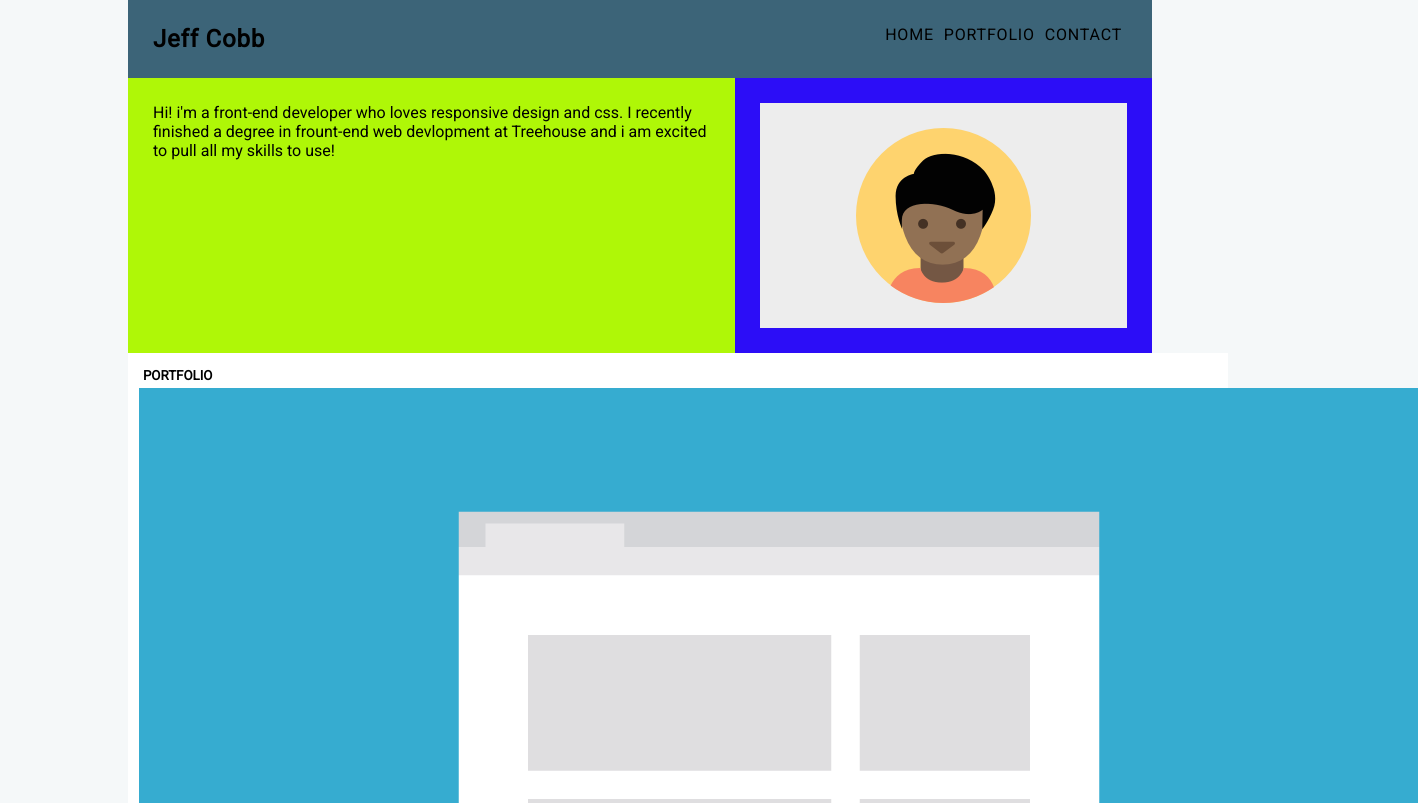
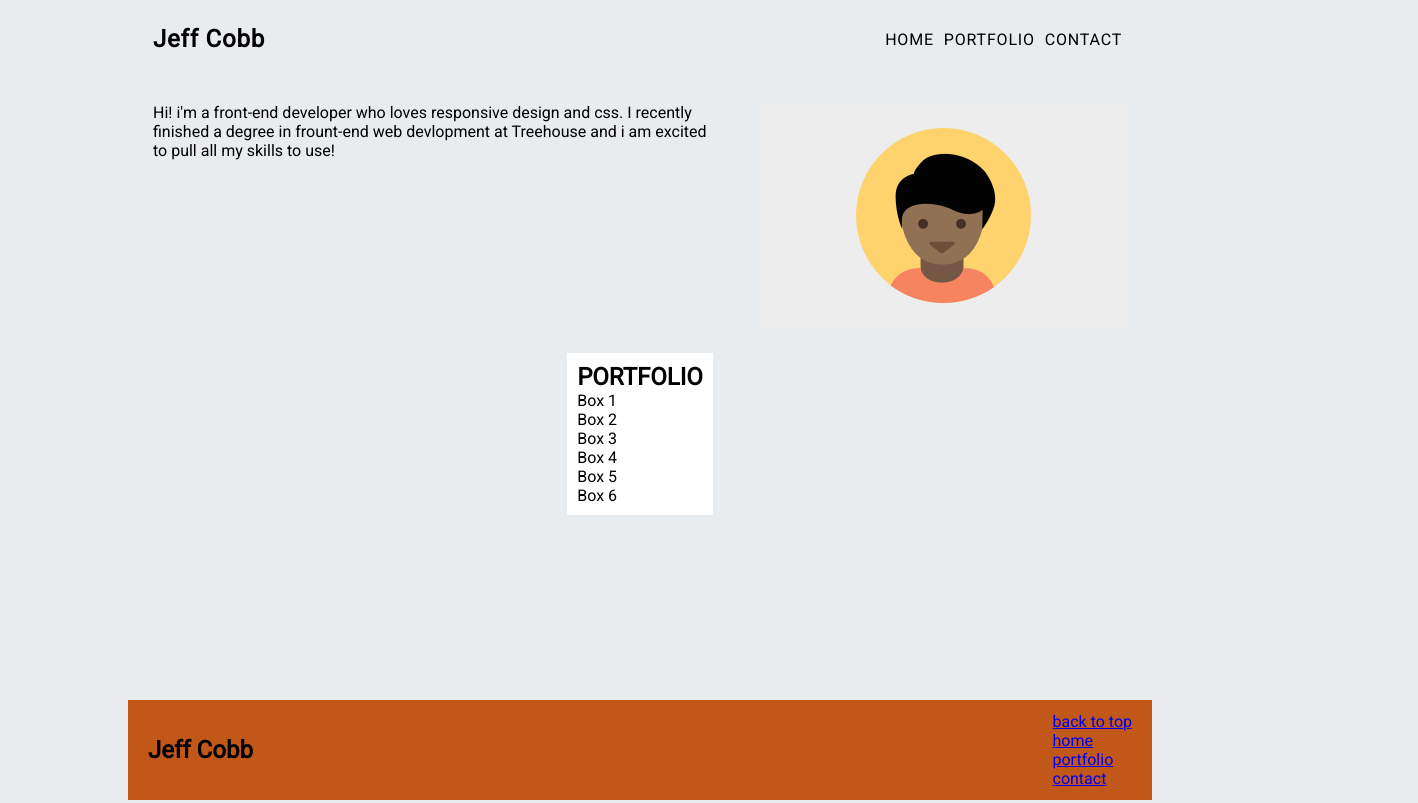
Before and after one commit to CoachemUp/Responsive-layout-site, a plain HTML site: page index.html in a window 1280 px wide. Shown: the top 803 px of the page, 1418 px wide, since content can reach past the window. Drawn offline with Linux system fonts and the light colour scheme.

Commit message:
friday afternoon

```diff
--- a/css/styles.css
+++ b/css/styles.css
@@ -16,13 +16,13 @@ body {
   min-height: 100vh;
   font-family: 'Roboto', sans-serif;
   color: black;
-  background-color: #f5f8f9;
+  background-color: #e8ecef;
 }
 
 .navbar {
   display: flex;
   justify-content: space-between;
-  background-color: #3C6478;
+
 }
 
 .top-nav {
@@ -59,13 +59,13 @@ nav {
 .me {
   display: flex;
   justify-content: space-between;
-  background-color: #2c0df7;
+
 }
 
 .intro {
   display: flex;
   justify-content: space-between;
-  background-color: #aff707;
+
   padding: 25px;
 }
 
@@ -89,6 +89,11 @@ nav {
     background-color: white;
 }
 
+#portfolio {
+  text-transform: uppercase;
+  text-align: center;
+}
+
 
 
 footer {
@@ -98,12 +103,29 @@ footer {
   margin-top: auto;
   padding: 0 20px;
   height: 100px;
+  background-color: #C2571A;
 }
 
-.full {
-  display: none;
-}
+
 
 /* ====================================================
        Media Queries for screens Less than 768px wide
 ======================================================= */
+@media (min-width: 1024px) {
+  nav {
+    display: flex;
+    justify-content: space-between;
+    align-items: center;
+  }
+
+  .top-nav,
+  .top-nav li {
+    width: initial;
+    margin-bottom: 0;
+
+  }
+
+  .col {
+      flex-basis: calc(33.333% - 20px);
+  }
+}
--- a/index.html
+++ b/index.html
@@ -27,9 +27,9 @@
     </div>
 
     <div class="container">
-        <h5>Portfolio</h5>
+        <h2 id="portfolio">Portfolio</h2>
         <div class="col box-1">
-            <img src="images/portfolio-1.png">
+
             <p>Box 1</p>
         </div>
         <div class="col box-2">
```
